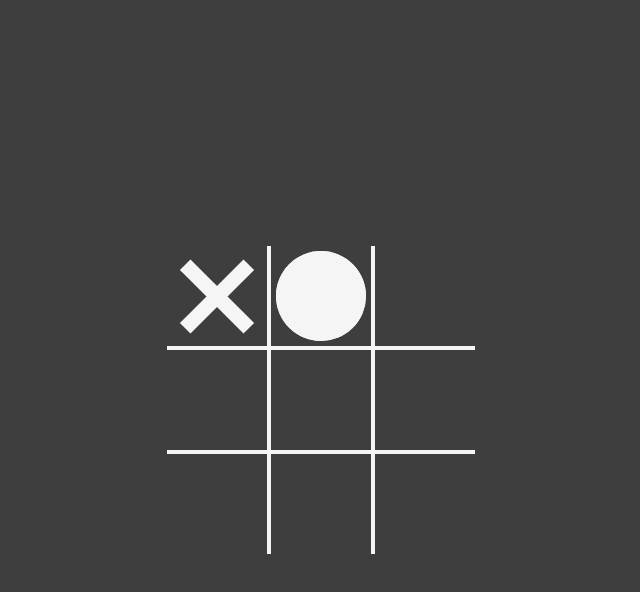
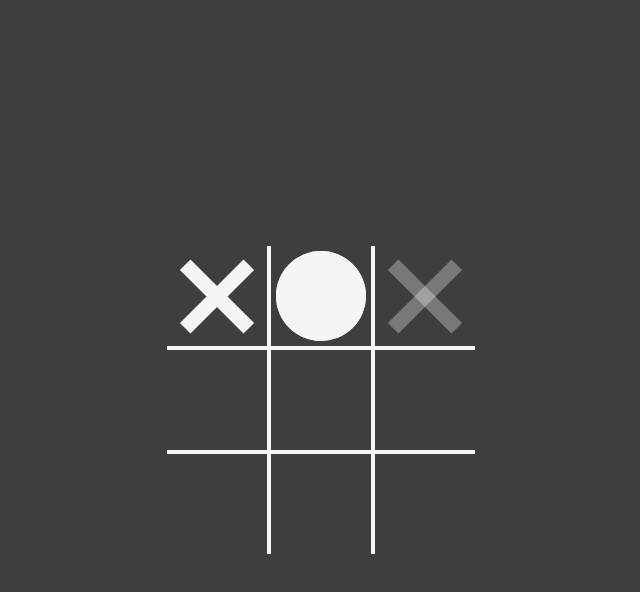
Before and after one commit to saiorond/jogo-da-velha, a plain HTML site: page index.html in a window 1280 px wide. In both pictures the pointer is over the element 743 px from the left and 297 px from the top of the page. Shown: the whole page, without its empty margins (319-959 px from the left). Drawn offline with Linux system fonts and the light colour scheme.

Commit message:
estilizando o hover das célular sem o X ou a Bola

```diff
--- a/index.html
+++ b/index.html
@@ -10,7 +10,7 @@
     <title>Jogo da velha</title>
 </head>
 <body>
-    <div class="container">
+    <div class="container x">
         <div class="celula x" data-celula></div>
         <div class="celula circulo" data-celula></div>
         <div class="celula" data-celula></div>
--- a/style.css
+++ b/style.css
@@ -15,6 +15,11 @@ body {
     justify-items: center;
     align-items: center;
     grid-template-columns: repeat(3, auto);
+}
+
+.container.x .celula:not(.x):not(.circulo):hover::after,
+.container.x .celula:not(.x):not(.circulo):hover::before {
+    background: rgb(255, 255, 255, 0.3) !important;
 }
 
 .celula {
@@ -58,7 +63,9 @@ body {
 
 /* X */
 .celula.x::before,
-.celula.x::after {
+.celula.x::after,
+.container.x .celula:not(.x):not(.circulo):hover::after,
+.container.x .celula:not(.x):not(.circulo):hover::before {
     content: "";
     height: calc(100px * 0.15);
     width: calc(100px * 0.9);
@@ -66,11 +73,13 @@ body {
     position: absolute;
 }
 
-.celula.x::before {
+.celula.x::before,
+.container.x .celula:not(.x):not(.circulo):hover::before {
     transform: rotate(45deg);
 }
 
-.celula.x::after {
+.celula.x::after,
+.container.x .celula:not(.x):not(.circulo):hover::after {
     transform: rotate(-45deg);
 }
 
```
